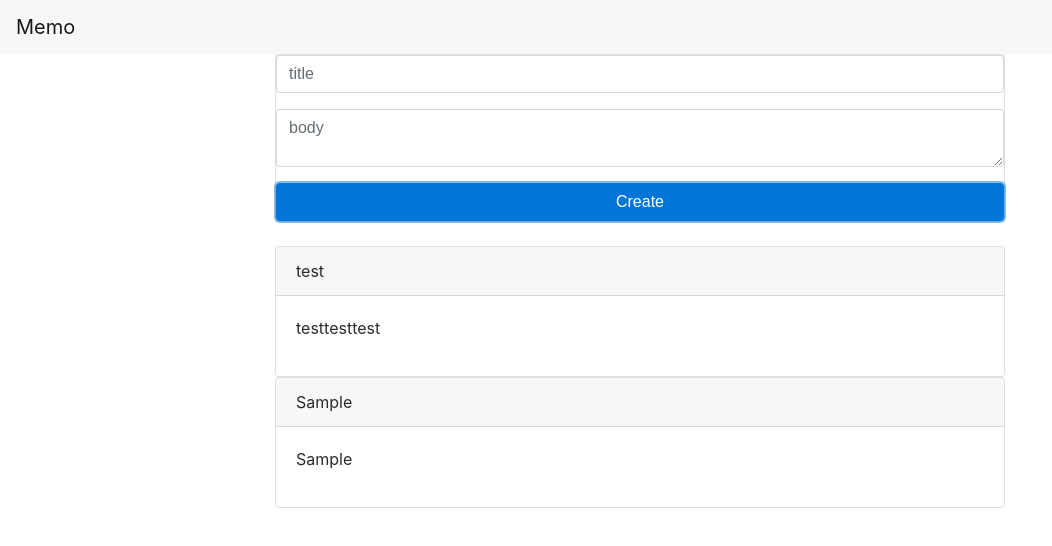
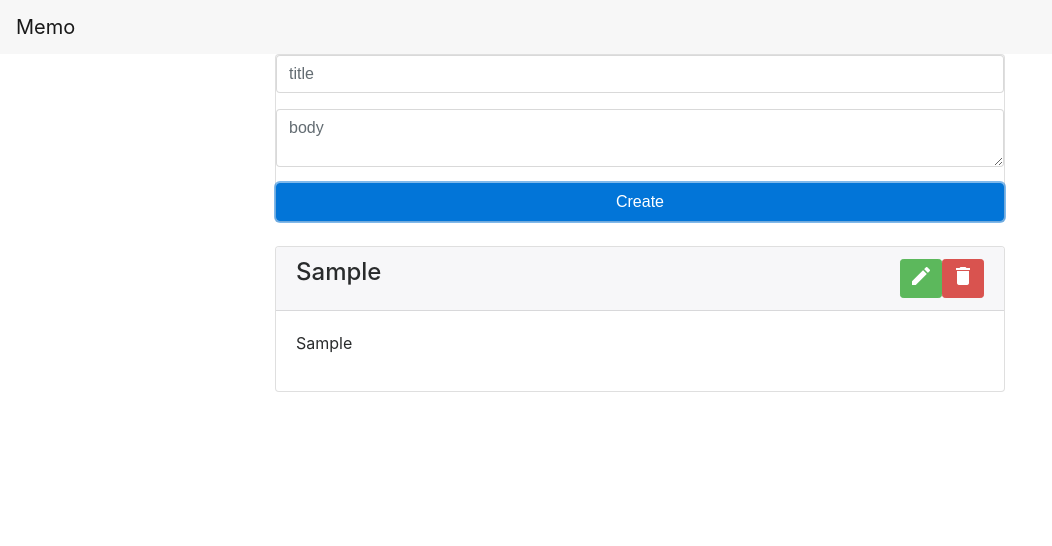
Before and after one commit to maTORIx/maTORIx.github.io, a plain HTML site: page memo/index.html in a window 1280 px wide. Both pictures are taken after typing "Sample", "Sample" into the empty fields and a click on the button "Create". Shown: the whole page, without its empty margins (0-1052 px from the left). Drawn offline with nearby package versions, Linux system fonts and the light colour scheme.

Commit message:
add style.css

```diff
--- a/memo/index.html
+++ b/memo/index.html
@@ -7,6 +7,9 @@
   <script src="script.js"></script>
   <script src="https://cdn.jsdelivr.net/npm/vue"></script>
   <link rel="stylesheet" href="https://maxcdn.bootstrapcdn.com/bootstrap/4.0.0-alpha.6/css/bootstrap.min.css" integrity="sha384-rwoIResjU2yc3z8GV/NPeZWAv56rSmLldC3R/AZzGRnGxQQKnKkoFVhFQhNUwEyJ" crossorigin="anonymous">
+  <script src="https://maxcdn.bootstrapcdn.com/bootstrap/4.0.0-alpha.6/js/bootstrap.min.js" integrity="sha384-vBWWzlZJ8ea9aCX4pEW3rVHjgjt7zpkNpZk+02D9phzyeVkE+jo0ieGizqPLForn" crossorigin="anonymous"></script>
+  <link href="https://fonts.googleapis.com/icon?family=Material+Icons" rel="stylesheet">
+  <link rel="stylesheet" href="style.css">
 </head>
 <body>
   <nav class="navbar navbar-light bg-faded">
@@ -30,10 +33,22 @@
         <div v-for="memo in memos">
           <div class="card">
             <div class="card-header">
-              <div>{{memo.title}}</div>
+              <h4 class="header-text">{{memo.title}}</h4>
+              <button class="btn btn-danger btn-sm" v-on:click="destroy(memo)"><i class="material-icons">delete</i></button>
+              <div v-if="memo.edit">
+                <button class="btn btn-success btn-sm" v-on:click="memo.edit = false"><i class="material-icons">done</i></button>
+              </div>
+              <div v-else>
+                <button class="btn btn-success btn-sm" v-on:click="memo.edit = true"><i class="material-icons">edit</i></button>
+              </div>
             </div>
             <div class="card-block">
               <p style="white-space: pre-wrap">{{memo.body}}</p>
+              <div v-if="memo.edit">
+                <div class="form-group">
+                  <textarea class="form-control" v-model="memo.body"></textarea>
+                </div>
+              </div>
             </div>
           </div>
         </div>
--- a/memo/script.js
+++ b/memo/script.js
@@ -1,8 +1,12 @@
 document.addEventListener("DOMContentLoaded", function() {
+  var memos = JSON.parse(localStorage.getItem("memos"))
+  if (memos === null) {
+    memos = []
+  }
   var app = new Vue({
     el: "#app",
     data: {
-      memos: [{"title": "test", "body": "testtesttest", "edit": false}],
+      memos: memos,
       form: {"title": "", "body": ""}
     },
     methods: {
@@ -15,8 +19,17 @@ document.addEventListener("DOMContentLoaded", function() {
         this.form = {"title": "", "body": ""}
       },
       destroy: function(memo) {
-        return
+        this.memos.splice(this.memos.indexOf(memo), 1);
       }
+    },
+    watch: {
+      memos: {
+        handler: function(newMemos, oldMemos){
+          console.log("saved")
+          localStorage.setItem("memos", JSON.stringify(newMemos))
+        }
+      },
+      deep: true
     }
   })
 })
--- /dev/null
+++ b/memo/style.css
@@ -0,0 +1,13 @@
+.card .card-header {
+  align-items: center;
+  text-align: center;
+}
+
+.card .card-header button {
+  float: right;
+  display: inline-block;
+}
+
+.card .card-header .header-text {
+  float: left;
+}
```
